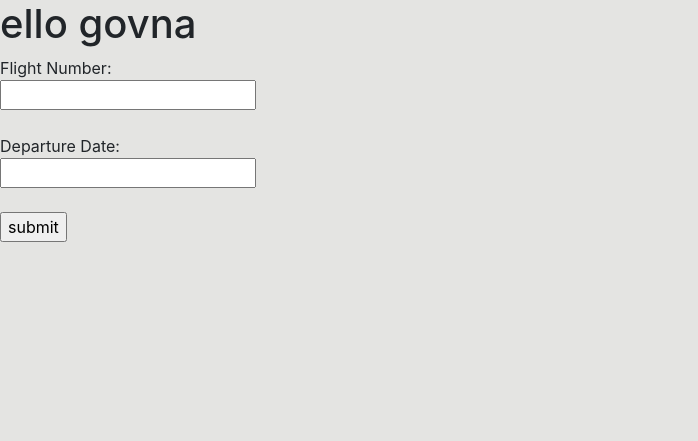
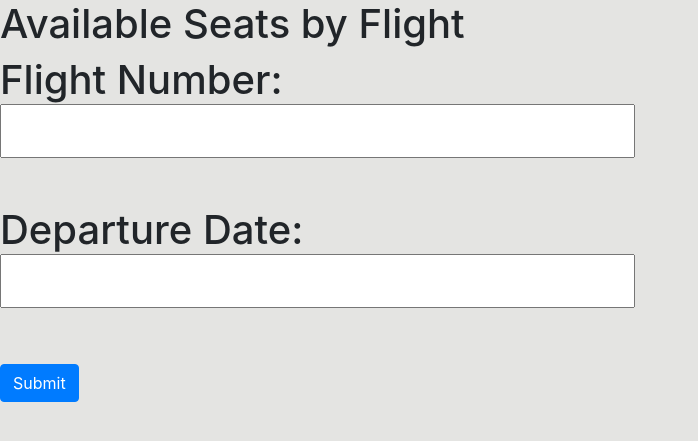
Before and after one commit to adialachar/CS166PhaseThree, a Flask app: page /available_seats in a window 1280 px wide. Shown: the part 56-497 px from the top of the page, without its empty margins (0-698 px from the left). Run offline with Flask 2, Linux system fonts and the light colour scheme; some libraries are stand-ins or nearby versions.

Commit message:
Update available_seats.html

```diff
--- a/templates/available_seats.html
+++ b/templates/available_seats.html
@@ -51,7 +51,7 @@
 		List Queries
 		  </a>
 	<div class="dropdown-menu" aria-labelledby="navbarDropdownMenuLink">
-	<a class="dropdown-item" href="http://127.0.0.1:5000/available_seats">Available Seats By flight</a>
+	<a class="dropdown-item" href="http://127.0.0.1:5000/available_seats">Available Seats by Flight</a>
 	<a class="dropdown-item" href="http://127.0.0.1:5000/repairs_per_plane_desc">Repairs Per Plane</a>
 	<a class="dropdown-item" href="http://127.0.0.1:5000/repairs_per_year_asc">Repairs Per Year</a>
 
@@ -96,7 +96,7 @@
 
 
 
-<h1> ello govna </h1>
+		<h1>Available Seats by Flight<h1>
 
 		<form action = "" method = post>
 
@@ -105,7 +105,7 @@
 		Departure Date: <br>
 			<input type = text name = "a_d_d"><br><br>
 
-			<input type = submit value = submit>
+			<button type="submit" class="btn btn-primary">Submit</button>
 		</form>
 
 
```
